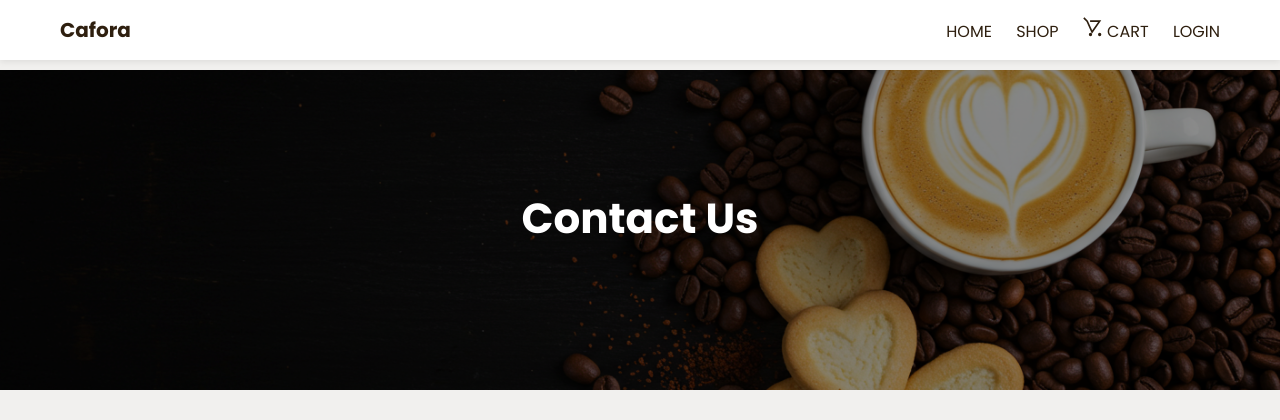
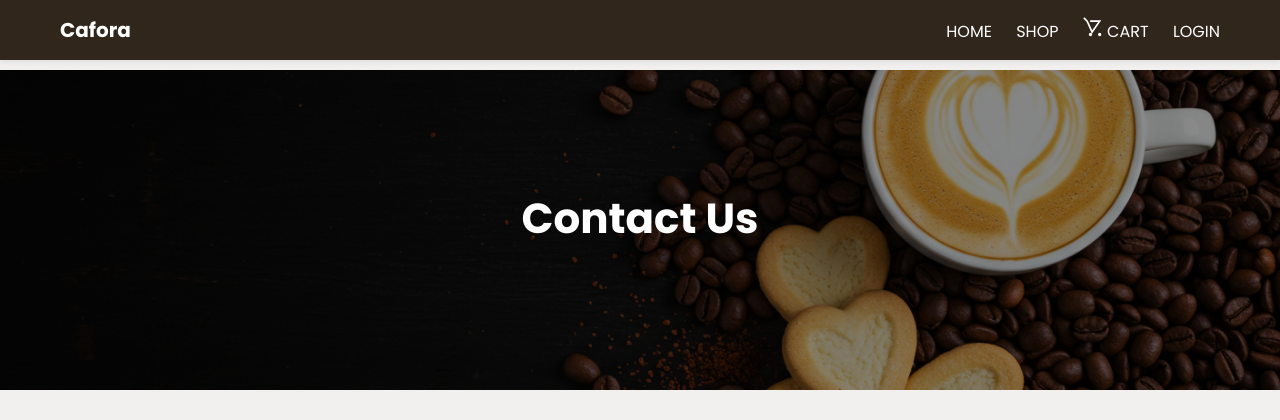
Before and after one commit to keshan-dev/cafora_coffee_php, a PHP site: page /contact.php in a window 1280 px wide. Shown: the top 420 px of the page. Run offline with PHP 8.4, Linux system fonts and the light colour scheme.

Commit message:
Update header background and logo/nav link colors for improved visibility

```diff
--- a/assets/css/contact.css
+++ b/assets/css/contact.css
@@ -4,18 +4,19 @@ body{font-family:'Poppins',sans-serif;margin:0;color:#2e1f0f;background:#fafaf9;
   /* ===== Fixed Header ===== */
   .site-header{
     position:fixed;top:0;left:0;right:0;
-    background:#fff !important;
+    background:#30261C;
     box-shadow:0 2px 6px rgba(0,0,0,.08);
     z-index:1000;
+
   }
   .nav-container{
     max-width:1200px;margin:0 auto;
     display:flex;align-items:center;justify-content:space-between;
     padding:14px 20px;
   }
-  .logo a{font-weight:700;font-size:20px;color:#2e1f0f;text-decoration:none;}
+  .logo a{font-weight:700;font-size:20px;color: #ffffff;text-decoration:none;}
   .nav-links a{
-    margin-left:20px;color:#2e1f0f;text-decoration:none;font-weight:500;
+    margin-left:20px;color:#ffffff;text-decoration:none;font-weight:500;
   }
   .nav-links a:hover{color:#8b4513;}
   body{padding-top:70px;}
```
